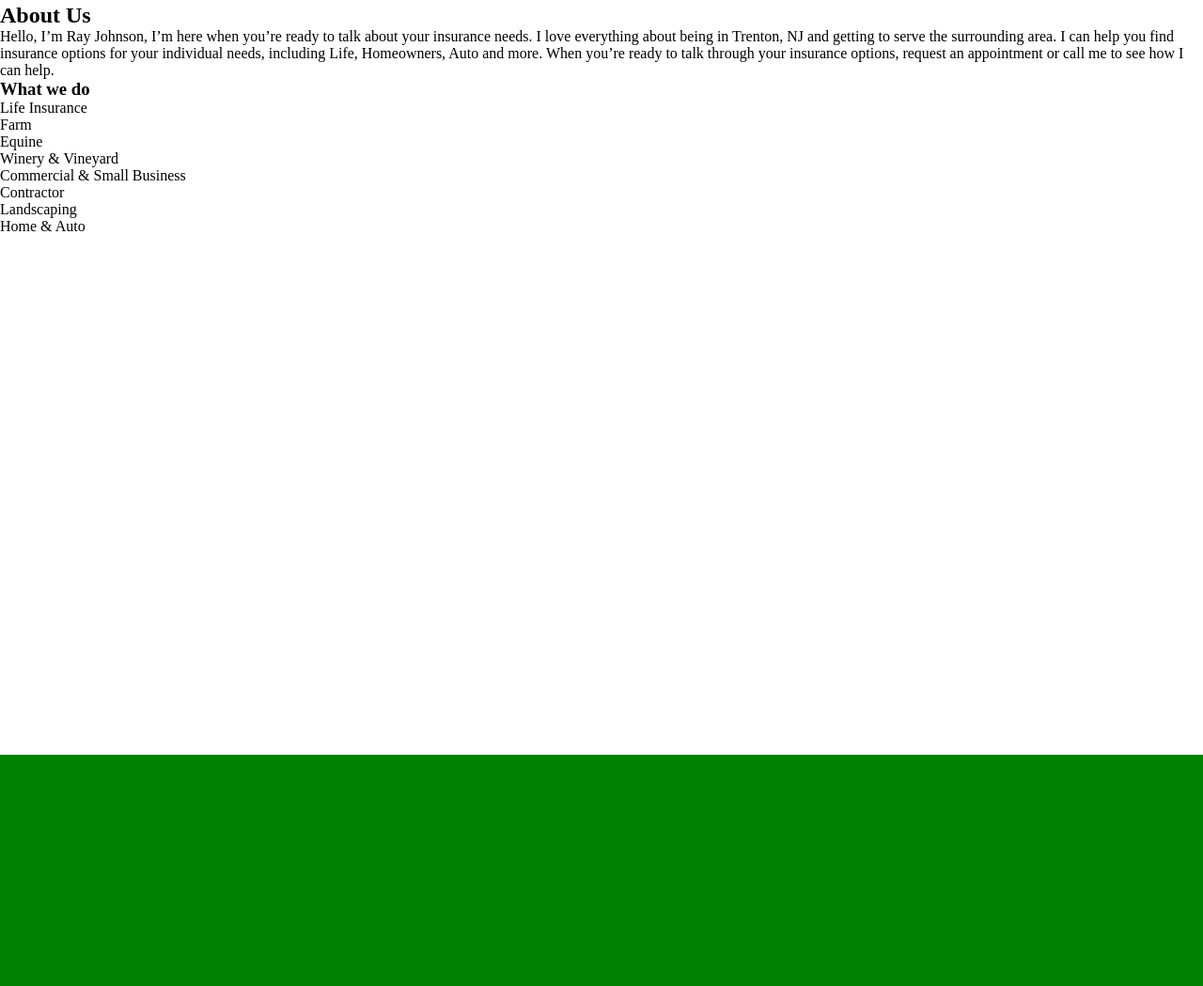
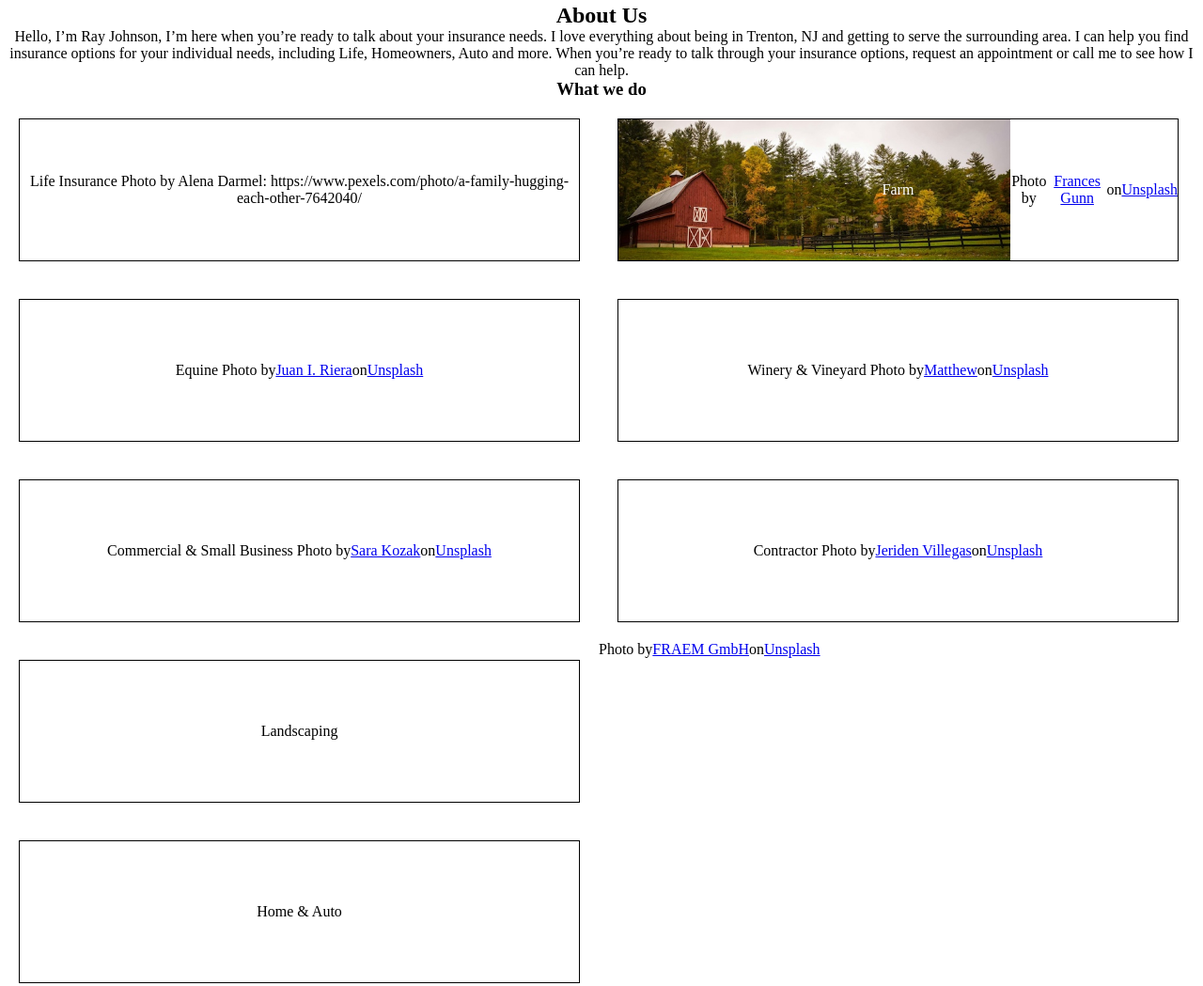
Before and after one commit to gabrielajohnson/therayjohnsonagency, a plain HTML site: page index.html in a window 1280 px wide. Shown: the part 867-1916 px from the top of the page at 94% size. Drawn offline with Linux system fonts and the light colour scheme.

Commit message:
new insurance site images

```diff
--- a/index.html
+++ b/index.html
@@ -37,6 +37,7 @@ nav{
   height: 70px;
   display:flex;
   justify-content:space-between;
+  z-index: 1000;
 }
 
 nav .links{
@@ -128,11 +129,42 @@ footer{
 
 #about{
   background: white;
+  text-align: center;
+  height: auto
 }
 
-#insurance{
+#about .insurance-cards{
+  display: flex;
+  flex-wrap: wrap;
+  list-style-type: none;
+}
+
+#about .insurance-cards li{
+  width: 250px;
+  height: 150px;
+  flex: 0 0 calc(50% - 45px);
+  border: 1px solid black;
+  display: flex;
+  justify-content: center;
+  align-items: center;
+  margin: 20px;
+}
+
+#about .insurance-cards img{
+  width: 100%;
+  height: 100%;
+  object-fit: cover;
+}
+
+#about .insurance-cards p{
+  position: absolute;
+  color: white;
+
+}
+
+/*#insurance{
   background: green;
-}
+}*/
 
 #contact{
   background: white;
@@ -144,19 +176,19 @@ footer{
 <html lang="en">
   <head>
     <meta charset="UTF-8">
-    <link rel="stylesheet" href="./style.css">
+    <!--<link rel="stylesheet" href="./style.css">-->
     <meta name="viewport" content="width=device-width, initial-scale=1.0">
     <title>The Ray Johnson Agency</title>
   </head>
   <body>
     <nav>
       <!--<img src="https://www.fyiinsuranceagency.com/s/misc/logo.png?t=1791424010"/>-->
-      <!--<img src="logo.png"/>-->
-      <div class = "logo">
+      <img src="assets/ray_johnson_logo.png"/>
+      <!--<div class = "logo">
         <p class="title">The<br>Ray Johnson<br>Agency</p>
         <hr>
         <p class="subtitle">Insurance</p>
-      </div>
+      </div>-->
       <div class ="links">
         <a href ="#home">Home</a>
         <a href ="#about">About</a>
@@ -171,7 +203,7 @@ footer{
         </hgroup>
         <div class="slideshow">
           <video class="slides" autoplay muted loop playsinline width="100%">
-            <source src="tractor.mp4" type="video/mp4">
+            <source src="assets/tractor.mp4" type="video/mp4">
             Your browser does not support the video tag.
           </video>
           <!--<img class="slides" src="rolling-fields-1.jpg"/>
@@ -182,16 +214,35 @@ footer{
         <h2>About Us</h2>
         <p>Hello, I’m Ray Johnson, I’m here when you’re ready to talk about your insurance needs. I love everything about being in Trenton, NJ and getting to serve the surrounding area. I can help you find insurance options for your individual needs, including Life, Homeowners, Auto and more. When you’re ready to talk through your insurance options, request an appointment or call me to see how I can help.</p>
         <h3>What we do</h3>
-        <p>Life Insurance</p>
-        <p>Farm</p>
-        <p>Equine</p>
-        <p>Winery & Vineyard</p>
-        <p>Commercial & Small Business</p>
-        <p>Contractor</p>
-        <p>Landscaping</p>
-        <p>Home & Auto</p>
+      <div id="insurance">
+        <ul class = "insurance-cards">
+          <li>Life Insurance
+          Photo by Alena Darmel: https://www.pexels.com/photo/a-family-hugging-each-other-7642040/</li>
+          <li>
+            <img src="assets/farm_thumbnail.jpg"/>
+            <p>Farm</p>
+            Photo by <a href="https://unsplash.com/@francesgunn?utm_source=unsplash&utm_medium=referral&utm_content=creditCopyText">Frances Gunn</a> on <a href="https://unsplash.com/photos/barn-surrounded-by-trees-QcBAZ7VREHQ?utm_source=unsplash&utm_medium=referral&utm_content=creditCopyText">Unsplash</a>
+          </li>
+          <li>Equine
+Photo by <a href="https://unsplash.com/@juan_ir17?utm_source=unsplash&utm_medium=referral&utm_content=creditCopyText">Juan I. Riera</a> on <a href="https://unsplash.com/photos/brown-horse-on-green-grass-field-during-daytime-Xh8wy0jin1I?utm_source=unsplash&utm_medium=referral&utm_content=creditCopyText">Unsplash</a>
+          </li>
+          <li>Winery & Vineyard
+Photo by <a href="https://unsplash.com/@sir_jarvis?utm_source=unsplash&utm_medium=referral&utm_content=creditCopyText">Matthew</a> on <a href="https://unsplash.com/photos/a-bunch-of-grapes-from-a-vine-in-a-vineyard-MbQ_c84_w2o?utm_source=unsplash&utm_medium=referral&utm_content=creditCopyText">Unsplash</a>
+          </li>
+          <li>Commercial & Small Business
+Photo by <a href="https://unsplash.com/@sara_kozak?utm_source=unsplash&utm_medium=referral&utm_content=creditCopyText">Sara Kozak</a> on <a href="https://unsplash.com/photos/green-storefront-with-open-signs-and-plants-oQF86wU7UDc?utm_source=unsplash&utm_medium=referral&utm_content=creditCopyText">Unsplash</a>
+          </li>
+          <li>Contractor
+
+            Photo by <a href="https://unsplash.com/@jeriden94?utm_source=unsplash&utm_medium=referral&utm_content=creditCopyText">Jeriden Villegas</a> on <a href="https://unsplash.com/photos/man-in-orange-and-black-vest-wearing-white-helmet-holding-yellow-and-black-power-tool-VLPUm5wP5Z0?utm_source=unsplash&utm_medium=referral&utm_content=creditCopyText">Unsplash</a>
+          </li>
+          <li>Landscaping</li>
+          Photo by <a href="https://unsplash.com/@fraem?utm_source=unsplash&utm_medium=referral&utm_content=creditCopyText">FRAEM GmbH</a> on <a href="https://unsplash.com/photos/a-man-pulling-a-wheelbarrow-with-a-wheel-LVJnIiIeyO0?utm_source=unsplash&utm_medium=referral&utm_content=creditCopyText">Unsplash</a>
+          <li>Home & Auto</li>
+        </ul>
+      </div>
       </section>
-      <section id="insurance"></section>
+      <!--<section id="insurance"></section>-->
       <section id="contact">
         https://www.americannational.com/agent?s=raymondjohnson-6105
         <div>(609) 584-0100
@@ -201,7 +252,7 @@ footer{
   311 route 156 trenton, NJ, 08620</div>
       </section>
     <footer></footer>
-    <script src="./script.js"></script>
+    <!--<script src="./script.js"></script>-->
   </body>
 </html>
 
```
Also changed, not shown: assets/farm-1.jpg (added), assets/farm_thumbnail.jpg (added), assets/pexels-a-darmel-7642040.jpg (added), assets/ray_johnson_logo.png (added), farm-1.jpg (deleted), logo.png (deleted), logo_1.png (deleted), 11 other files.
